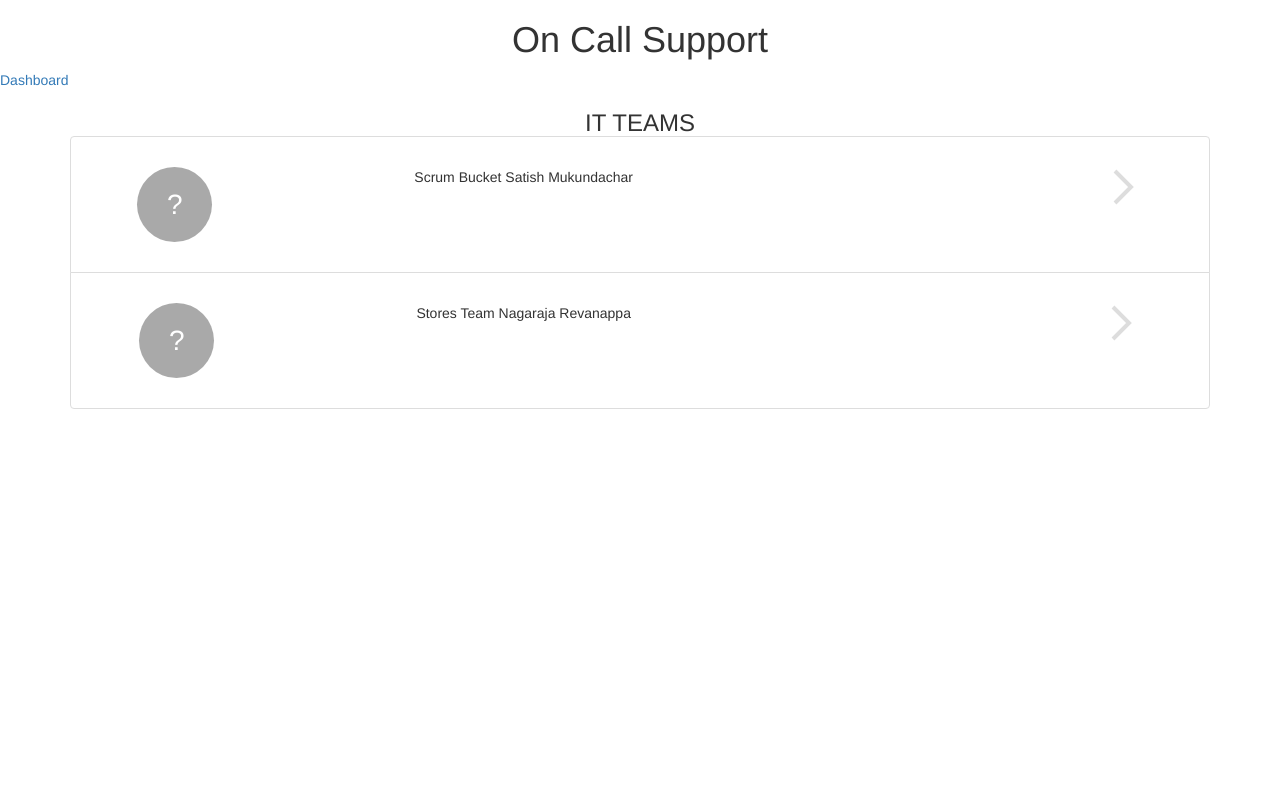
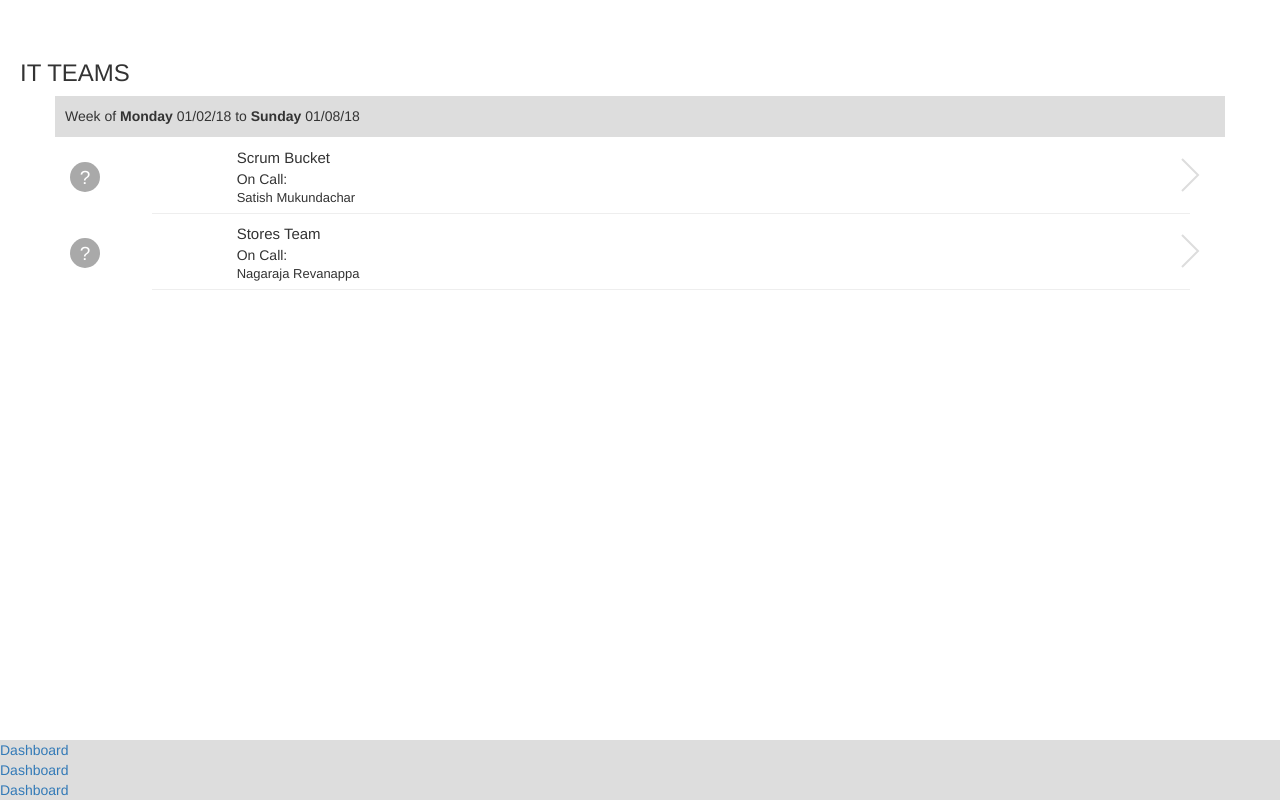
Before and after one commit to bl-scrumbucket/hackathon, an Angular app in the folder ngOnCallSupport/: page /support-dashboard in a window 1280 px wide. Built offline with nearby package versions, Linux system fonts and the light colour scheme.

Commit message:
Commiting the footer changes

```diff
--- a/ngOnCallSupport/src/app/app.component.html
+++ b/ngOnCallSupport/src/app/app.component.html
@@ -1,5 +1,15 @@
-<h1 style="text-align:center;">{{title}}</h1>
-<nav>
-  <a routerLink="/support-dashboard">Dashboard</a>
+<nav class="footer">
+
+  <div class="footer-items-wrapper">
+      <div>
+          <a routerLink="/support-dashboard">Dashboard</a>
+      </div>
+      <div>
+          <a routerLink="/support-dashboard">Dashboard</a>
+      </div>
+      <div>
+          <a routerLink="/support-dashboard">Dashboard</a>
+      </div>
+  </div>
 </nav>
 <router-outlet></router-outlet>
--- a/ngOnCallSupport/src/app/components/support-dashboard/support-dashboard.component.html
+++ b/ngOnCallSupport/src/app/components/support-dashboard/support-dashboard.component.html
@@ -1,7 +1,10 @@
-<h3>IT TEAMS</h3>
-
-
+<header class="header">
+  <h3>IT TEAMS</h3>
+</header>
 <div class="container">
+<div class="timeperiod">
+    <p>Week of <strong>Monday</strong> 01/02/18 to <strong>Sunday</strong> 01/08/18</p>
+</div>
 <ul class="list-group">
         <li class="list-group-item" *ngFor="let team of teams" routerLink="/detail/{{team.teamId}}">
           <div class="information-wrapper">
@@ -9,8 +12,8 @@
                 <span>?</span>
                </div>
                <div class="description">
-                {{team.teamName}}
-                {{team.employeeName}}
+                <span class="teamname">{{team.teamName}}</span>
+                <span class="oncall-label">On call:</span><span class="oncall-person">{{team.employeeName}}</span>
                </div>
                <div class="navigation-arrow">
                 <svg class="arrows"
@@ -23,7 +26,7 @@
            </svg>
                </div>
           </div>
-
+          <hr class="horizontal-rule"/>
 
         </li>
 
--- a/ngOnCallSupport/src/index.html
+++ b/ngOnCallSupport/src/index.html
@@ -11,7 +11,7 @@
 <body>
   <script>
     function onReady(callback) {
-    var intervalID = window.setInterval(checkReady, 1000);
+    var intervalID = window.setInterval(checkReady, 2000);
 
     function checkReady() {
         if (document.getElementsByTagName('body')[0] !== undefined) {
--- a/ngOnCallSupport/src/styles.css
+++ b/ngOnCallSupport/src/styles.css
@@ -8,34 +8,81 @@ html {
 
     margin-bottom: 60px;
   }
+  .header{
+      padding-left: 20px;
+      padding-top: 60px;
+      padding-bottom:10px;
+      padding-right:0px;
+  }
+  .header > h3{
+      margin: 0 !important;
+      text-align: left !important;
+  }
+  .timeperiod{
+    padding: 10px;
+    background: #ddd;
+    padding-bottom: 1px;
+    margin-bottom: 10px;
+  }
+  .container{
+      padding: 0;
+  }
 .list-group-item{
-    padding-top: 30px;
-    padding-bottom: 30px;
+    padding-top: 0px;
+    padding-bottom: 10px;
+    border-radius: 0px !important;
+    border: none !important;
 }
+.list-group-item > .horizontal-rule{
+    margin-top: 6px !important;
+    width: 91%;
+    position: relative;
+    right: -31px;
+    margin-bottom: 0px !important;
 
+}
 .arrows {
     stroke: #ddd;
-    stroke-width: 4;
+    stroke-width: 2;
     fill: none;
 }
 .information-wrapper{
     display:flex;
     flex-direction: row;
+    align-items: center;
     justify-content: center;
 }
 .information-wrapper > .image{
     flex-basis:25%;
 }
 .information-wrapper > .image > span{
-    height: 75px;
-    width: 75px;
+    height: 30px;
+    width: 30px;
     color: #ffffff;
     background: #a9a9a9;
     display: block;
     border-radius: 50%;
-    font-size: 28px;
+    font-size: 19px;
     text-align: center;
-    line-height: 2.7;
+    line-height: 1.7;
+}
+.information-wrapper > .description {
+    flex-basis: 100%;
+}
+.information-wrapper > .description > span.teamname{
+    text-transform: capitalize;
+    display: block;
+    font-size: 15px;
+}
+.information-wrapper > .description > span.oncall-label{
+    text-transform: capitalize;
+    display: block;
+    font-size: 14px;
+}
+.information-wrapper > .description > span.oncall-person{
+    text-transform: capitalize;
+    display: block;
+    font-size: 13px;
 }
 .information-wrapper > .navigation-arrow{
     flex-basis: 46%;
@@ -59,9 +106,20 @@ html {
 }
 
   .footer {
-    position: absolute;
+    position: fixed;
     bottom: 0;
     width: 100%;
     height: 60px;
-    background-color: #f5f5f5;
+    background-color: #dddddd;
+    z-index: 999999;
   }
+
+  .footer > .foorter-items-wrapper {
+      display: flex;
+      flex-direction: row;
+      justify-content: center;
+      align-content: center;
+  }
+  .footer > .foorter-items-wrapper > div{
+      flex-basis: 33.33%;
+  }
```
